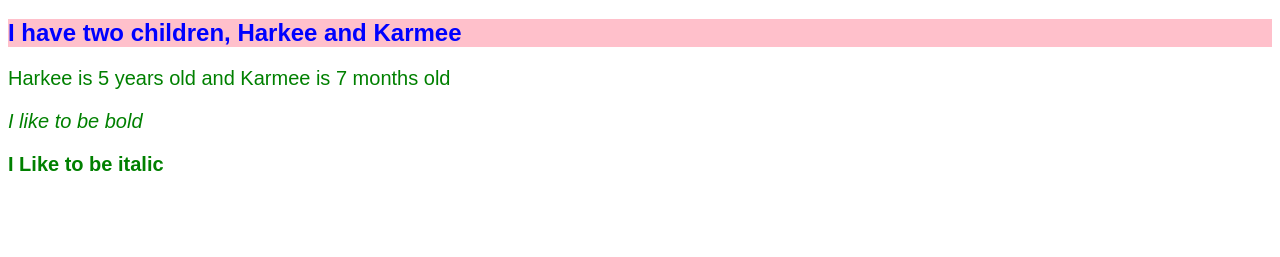
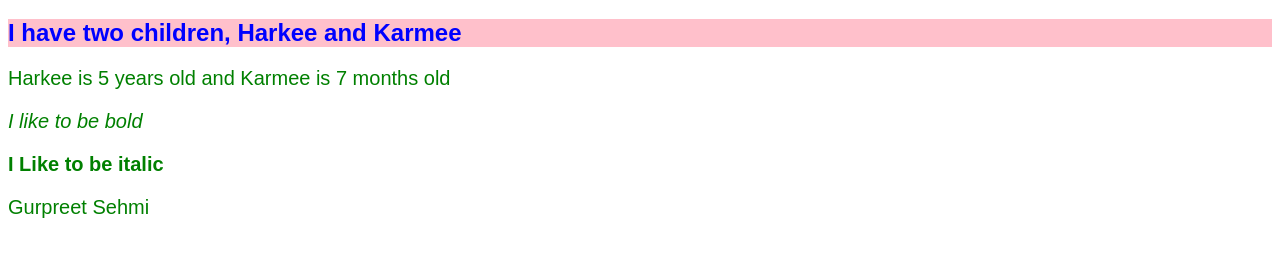
Before and after one commit to gurpssehmi/web-project, a plain HTML site: page index.html in a window 1280 px wide. Shown: the part 61-318 px from the top of the page. Drawn offline with Linux system fonts and the light colour scheme.

Commit message:
Name
Mention of my name

```diff
--- a/index.html
+++ b/index.html
@@ -17,6 +17,6 @@
 
 
 
-
+<p>Gurpreet Sehmi</p>
 </body>
 </hmtl>
```
